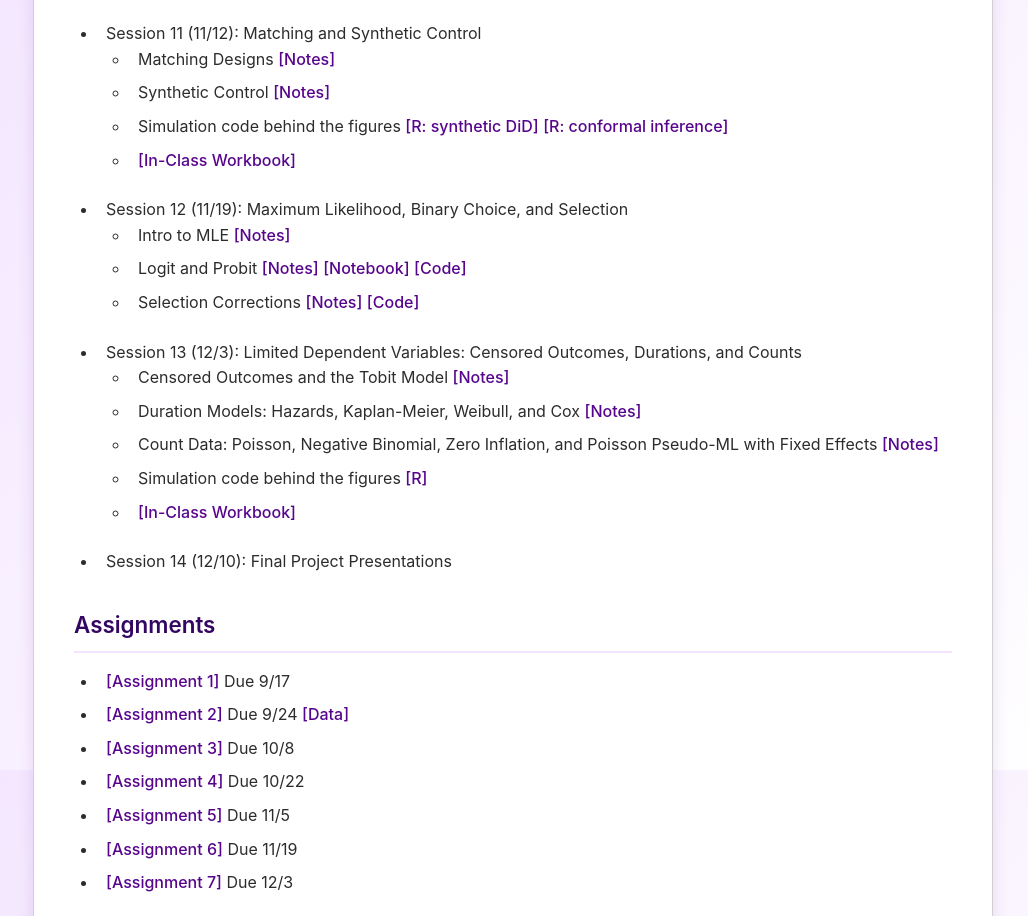
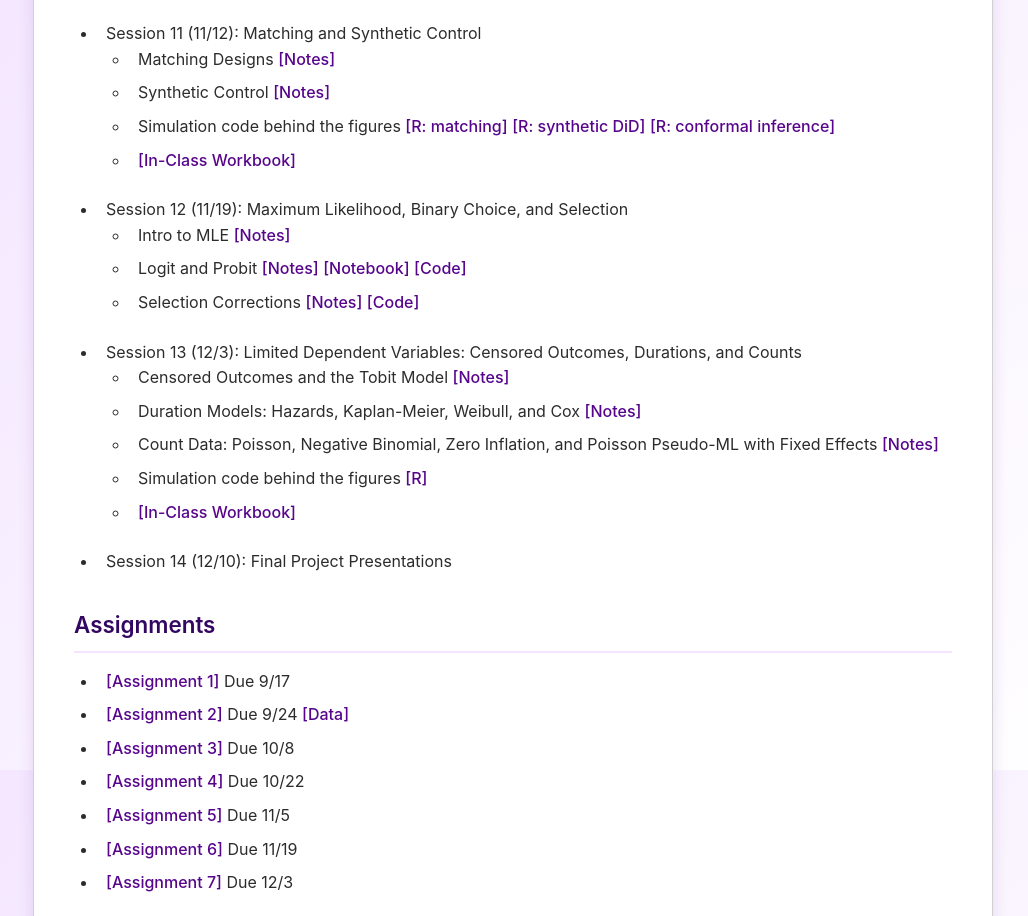
Before and after one commit to chrisconlon/chrisconlon.github.io, a plain HTML site: page metrics.html in a window 1280 px wide. Shown: the part 2430-3346 px from the top of the page, without its empty margins (127-1155 px from the left). Drawn offline with Linux system fonts and the light colour scheme.

Commit message:
Metrics: link Session 11 matching simulation code
Co-Authored-By: Claude Opus 5.5 <noreply@anthropic.com>

```diff
--- a/metrics.html
+++ b/metrics.html
@@ -174,7 +174,8 @@
 					<li>Synthetic Control
 					<a href="https://github.com/chrisconlon/applied_metrics/blob/master/Fall/L10%20-%20More%20Quasi%20Experiments/L10a%20-%20Synthetic%20Control.pdf">[Notes]</a></li>
 
-					<li>Simulation code behind the figures <a href="https://github.com/chrisconlon/applied_metrics/blob/master/Fall/L10%20-%20More%20Quasi%20Experiments/sdid_sims.R">[R: synthetic DiD]</a>
+					<li>Simulation code behind the figures <a href="https://github.com/chrisconlon/applied_metrics/blob/master/Fall/L9%20-%20Quasi%20Experiments/matching_sims.R">[R: matching]</a>
+					<a href="https://github.com/chrisconlon/applied_metrics/blob/master/Fall/L10%20-%20More%20Quasi%20Experiments/sdid_sims.R">[R: synthetic DiD]</a>
 					<a href="https://github.com/chrisconlon/applied_metrics/blob/master/Fall/L10%20-%20More%20Quasi%20Experiments/conformal_sims.R">[R: conformal inference]</a></li>
 
 					<li><a href="https://github.com/chrisconlon/applied_metrics/blob/master/Fall/L10%20-%20More%20Quasi%20Experiments/inclass_session11.Rmd">[In-Class Workbook]</a></li>
```
